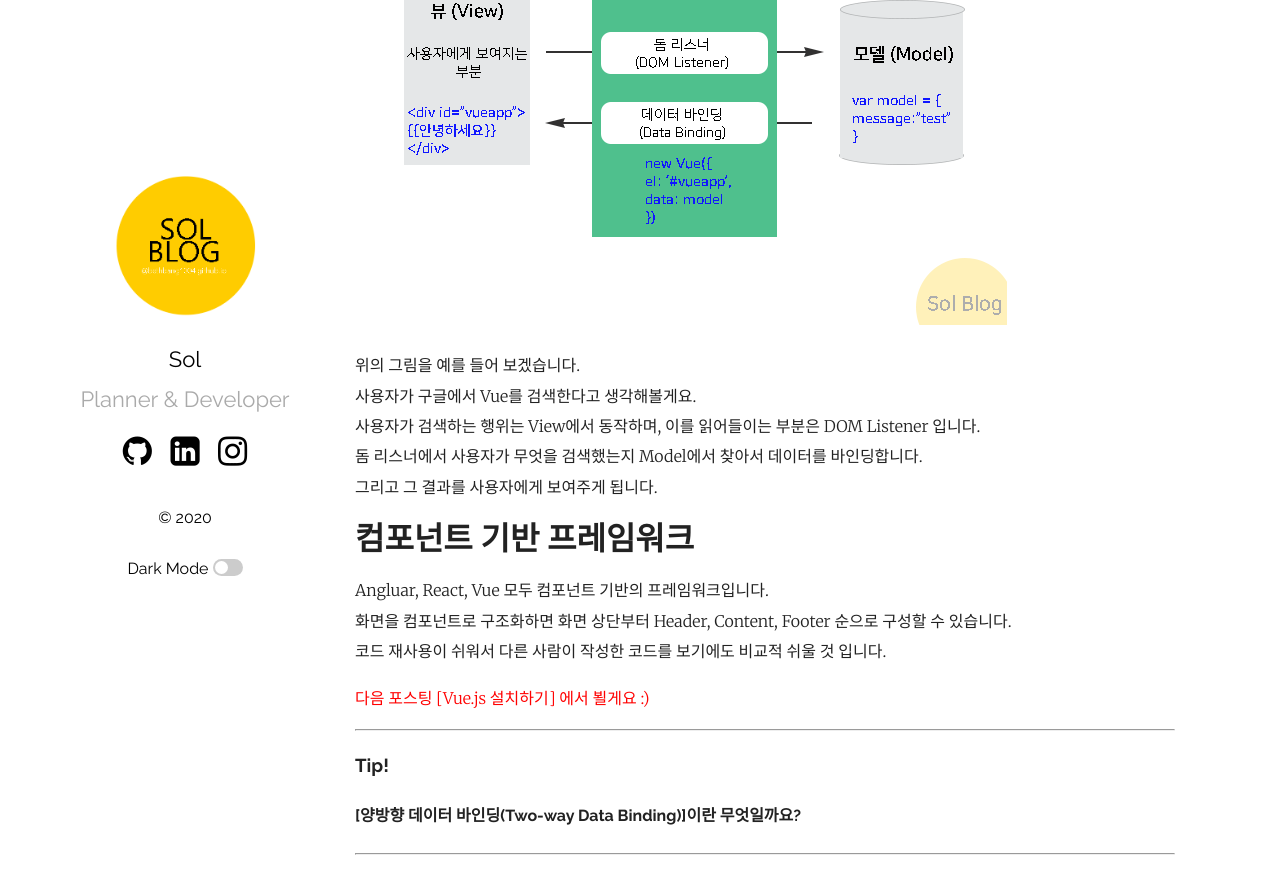
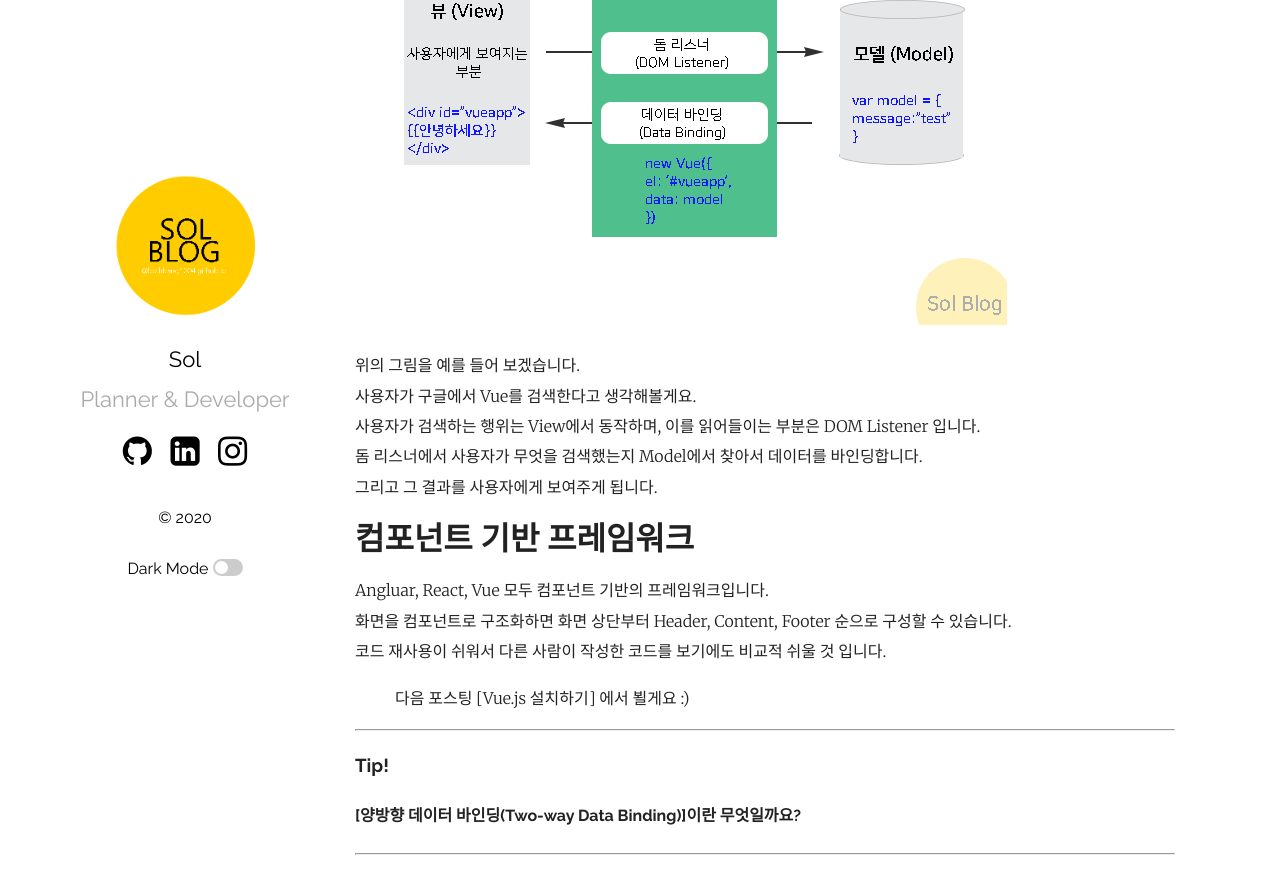
Before and after one commit to bethbang1004/bethbang1004.github.io, a Jekyll site: the page built from _posts/2020-07-17-welcome-to-jekyll.markdown, in a window 1280 px wide and 900 px high, scrolled down 761 px. Shown: the top 894 px of the window. Built offline with Jekyll 4.4.1, drawn with Linux system fonts in a browser that asks for light colours.

Commit message:
Update 2020-07-17-welcome-to-jekyll.markdown

```diff
--- a/_posts/2020-07-17-welcome-to-jekyll.markdown
+++ b/_posts/2020-07-17-welcome-to-jekyll.markdown
@@ -30,7 +30,7 @@ Angluar, React, Vue 모두 컴포넌트 기반의 프레임워크입니다.
 화면을 컴포넌트로 구조화하면 화면 상단부터 Header, Content, Footer 순으로 구성할 수 있습니다.
 코드 재사용이 쉬워서 다른 사람이 작성한 코드를 보기에도 비교적 쉬울 것 입니다.
 
-<span style="color:red">다음 포스팅 [Vue.js 설치하기] 에서 뵐게요 :) </span>
+> 다음 포스팅 [Vue.js 설치하기] 에서 뵐게요 :)
 
 ***
 ### Tip!
```
